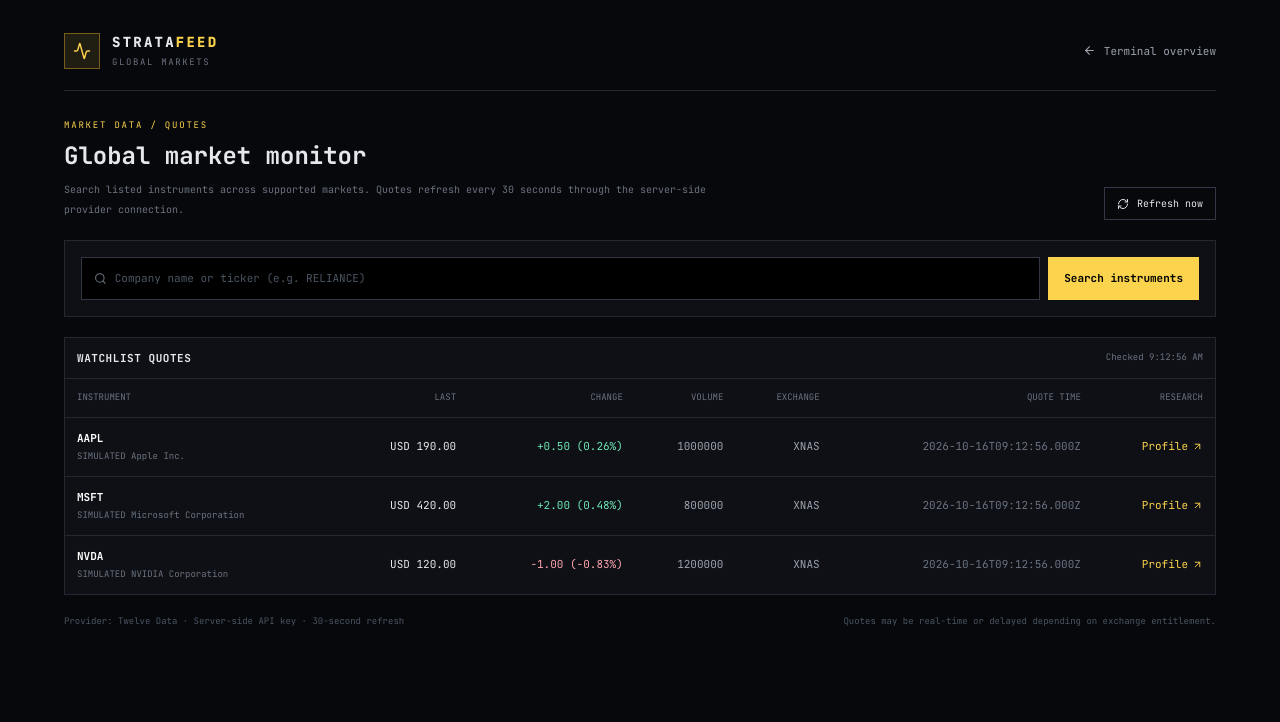
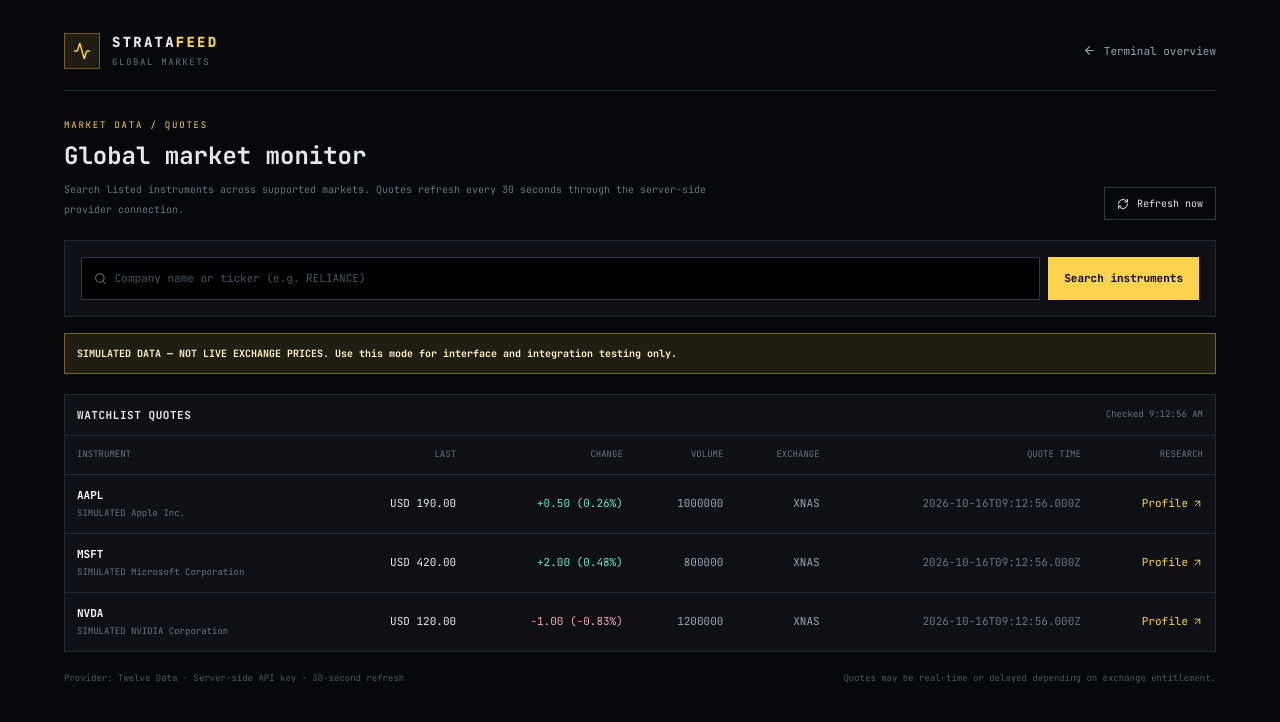
Before and after one commit to internova-tech/stratafeed, a Next.js app: page /markets in a window 1280 px wide. Shown: the top 722 px of the page. Built offline with nearby package versions, Linux system fonts and the light colour scheme.

Commit message:
feat: visibly label simulated market quotes

```diff
--- a/app/markets/page.tsx
+++ b/app/markets/page.tsx
@@ -5,6 +5,7 @@ import { FormEvent, useCallback, useEffect, useState } from "react";
 import { Activity, ArrowLeft, ArrowUpRight, RefreshCw, Search, Star } from "lucide-react";
 
 type Quote = {
+  is_simulated?: boolean;
   symbol: string; name?: string; exchange?: string; currency?: string; datetime?: string;
   close?: string; change?: string; percent_change?: string; volume?: string; is_market_open?: boolean;
 };
@@ -89,6 +90,7 @@ export default function MarketsPage() {
           {searchError && <p role="status" className="mt-3 text-[10px] text-rose-300">{searchError}</p>}
           {results.length > 0 && <div className="mt-3 divide-y divide-[#252832] border border-[#252832]">{results.map((result) => <div key={`${result.symbol}-${result.exchange}`} className="flex flex-wrap items-center justify-between gap-3 p-3"><div><div className="font-bold text-white">{result.symbol} <span className="ml-2 font-normal text-gray-400">{result.instrument_name}</span></div><div className="mt-1 text-[9px] text-gray-500">{[result.exchange, result.country, result.currency, result.instrument_type].filter(Boolean).join(" · ")}</div></div><button onClick={() => addSymbol(result.symbol)} className="flex items-center gap-1 text-amber-300 hover:text-amber-200"><Star size={12}/> Watch</button></div>)}</div>}
         </div>
+        {Object.values(quotes).some((quote) => quote.is_simulated) && <div role="status" className="mt-4 border border-amber-300/40 bg-amber-300/10 p-3 text-[10px] font-bold text-amber-100">SIMULATED DATA — NOT LIVE EXCHANGE PRICES. Use this mode for interface and integration testing only.</div>}
         {error && <div role="status" className="mt-4 border border-amber-300/30 bg-amber-300/5 p-3 text-[10px] text-amber-100"><strong>Feed status:</strong> {error}<p className="mt-2 text-gray-400">Configure TWELVE_DATA_API_KEY on the server. Real-time or delayed delivery depends on your provider plan and each exchange&apos;s entitlement. No demo prices are substituted.</p></div>}
         <div className="mt-5 overflow-x-auto border border-[#252832] bg-[#0e1015]">
           <div className="flex items-center justify-between border-b border-[#252832] p-3"><div className="font-bold tracking-wider">WATCHLIST QUOTES</div><div className="text-[9px] text-gray-500">{lastUpdated ? `Checked ${lastUpdated}` : "Waiting for provider"}</div></div>
```
